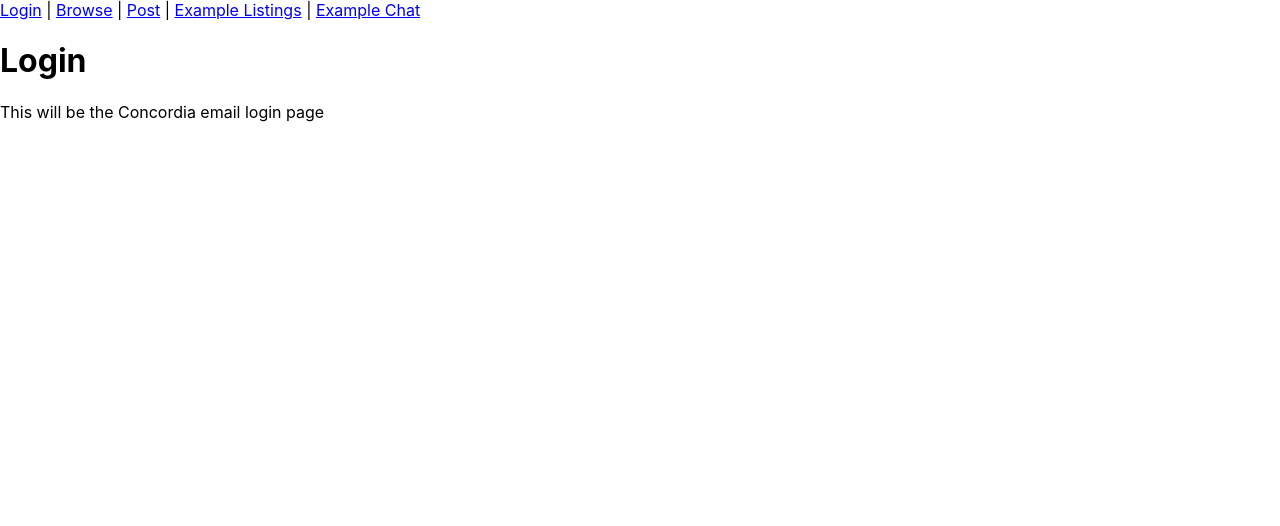
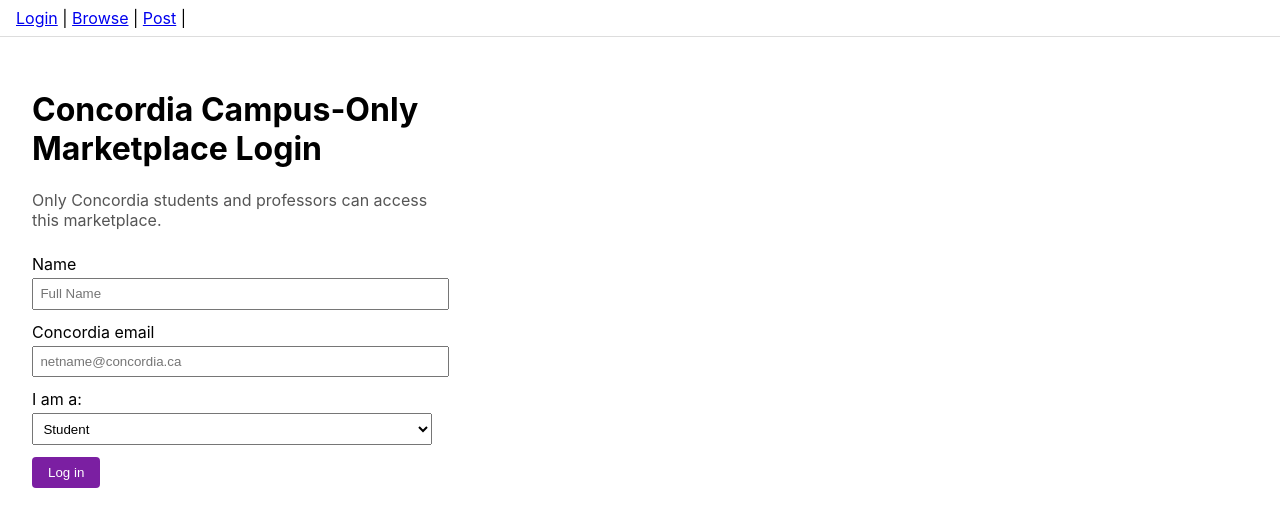
Before and after one commit to noahafriat/Soen357Project, a React (Create React App) app: page / in a window 1280 px wide. Shown: the top 526 px of the page. Built offline with nearby package versions, Linux system fonts and the light colour scheme; the HTML template or start-up script is replaced by a standard one.

Commit message:
Login implementation

```diff
--- a/src/App.js
+++ b/src/App.js
@@ -1,4 +1,4 @@
-import React from 'react';
+import React, { useState } from 'react';
 import { BrowserRouter, Routes, Route, Link } from 'react-router-dom';
 
 import Login from './pages/Login';
@@ -10,19 +10,25 @@
 import './App.css';
 
 function App() {
+  const [currentUser, setCurrentUser] = useState(null);
+
   return (
     <BrowserRouter>
-      <nav className="nav">
+      <nav style={{ padding: "0.5rem 1rem", borderBottom: "1px solid #ddd" }}>
         <Link to="/">Login</Link> |{" "}
         <Link to="/browse">Browse</Link> |{" "}
         <Link to="/post">Post</Link> |{" "}
-        <Link to="/listing/123">Example Listings</Link> |{" "}
-        <Link to="/chat/123">Example Chat</Link>
+        {currentUser && (
+          <span style={{ marginLeft: "1rem", fontSize: "0.9rem" }}>
+            Logged in as: {currentUser.name} (
+            {currentUser.type})
+          </span>
+        )}
       </nav>
 
       <div className="page-container">
         <Routes>
-          <Route path="/" element={<Login />} />
+          <Route path="/" element={<Login onLogin={setCurrentUser} />} />
           <Route path="/browse" element={<Browse />} />
           <Route path="/post" element={<Post />} />
           <Route path="/listing/:id" element={<Listing />} />
--- a/src/pages/Login.jsx
+++ b/src/pages/Login.jsx
@@ -1,10 +1,117 @@
-import React from 'react';
+import React, { useState } from 'react';
+import { useNavigate  } from 'react-router-dom';
 
-function Login() {
+function Login({ onLogin }) {
+    const navigate = useNavigate();
+
+    const [name, setName] = useState("");
+    const [email, setEmail] = useState("");
+    const [type, setType] = useState("student");
+    const [error, setError] = useState("");
+
+    const handleSubmit = (event) => {
+        event.preventDefault();
+        setError("");
+
+        if (!name.trim() && !email.trim()) {
+            setError("Please enter your full name and email.");
+            return;
+        }
+
+        if (!name.trim()) {
+            setError("Please enter your full name.");
+            return;
+        }
+
+        if (!email.trim()) {
+            setError("Please enter your email.");
+            return;
+        }
+
+        const isConcordiaEmail = email.toLowerCase().endsWith("@concordia.ca");
+
+        if (!isConcordiaEmail) {
+            setError("Only Concordia email addresses can be used to log in.");
+            return;
+        }
+
+        const user = {
+            name: name.trim(),
+            email: email.trim(),
+            type
+        }
+
+        onLogin(user);
+        navigate("/browse");
+    }
+
+
     return (
-        <div>
-            <h1>Login</h1>
-            <p>This will be the Concordia email login page</p>
+        <div style={{ padding: "2rem", maxWidth: "400px" }}>
+            <h1>Concordia Campus-Only Marketplace Login </h1>
+            <p style={{ color: "#555", marginBottom: "1.5rem" }}>
+                Only Concordia students and professors can access this marketplace.
+            </p>
+
+            <form onSubmit={handleSubmit}>
+                <div style={{ marginBottom: "0.75rem" }}>
+                    <label style={{ display: "block", marginBottom: "0.25rem" }}>
+                        Name
+                    </label>
+                    <input
+                        type="text"
+                        value={name}
+                        onChange={(e) => setName(e.target.value)}
+                        placeholder="Full Name"
+                        style={{ width: "100%", padding: "0.4rem" }}
+                    />
+                </div>
+
+                <div style={{ marginBottom: "0.75rem" }}>
+                    <label style={{ display: "block", marginBottom: "0.25rem" }}>
+                        Concordia email
+                    </label>
+                    <input
+                        type="email"
+                        value={email}
+                        onChange={(e) => setEmail(e.target.value)}
+                        placeholder="netname@concordia.ca"
+                        style={{ width: "100%", padding: "0.4rem" }}
+                />
+                </div>
+
+                <div style={{ marginBottom: "0.75rem" }}>
+                    <label style={{ display: "block", marginBottom: "0.25rem" }}>
+                        I am a:
+                    </label>
+                    <select
+                        value={type}
+                        onChange={(e) => setType(e.target.value)}
+                        style={{ width: "100%", padding: "0.4rem" }}
+                    >
+                        <option value="student">Student</option>
+                        <option value="professor">Professor</option>
+                    </select>
+                </div>
+
+                {error && (
+                    <p style={{ color: "red", marginBottom: "0.75rem" }}>{error}</p>
+                )}
+
+                <button
+                    type="submit"
+                    style={{
+                        padding: "0.5rem 1rem",
+                        backgroundColor: "#7b1fa2",
+                        color: "white",
+                        border: "none",
+                        borderRadius: "4px",
+                        cursor: "pointer"
+                    }}
+                >
+                    Log in
+                </button>
+            </form>
         </div>
     )
 }
```
